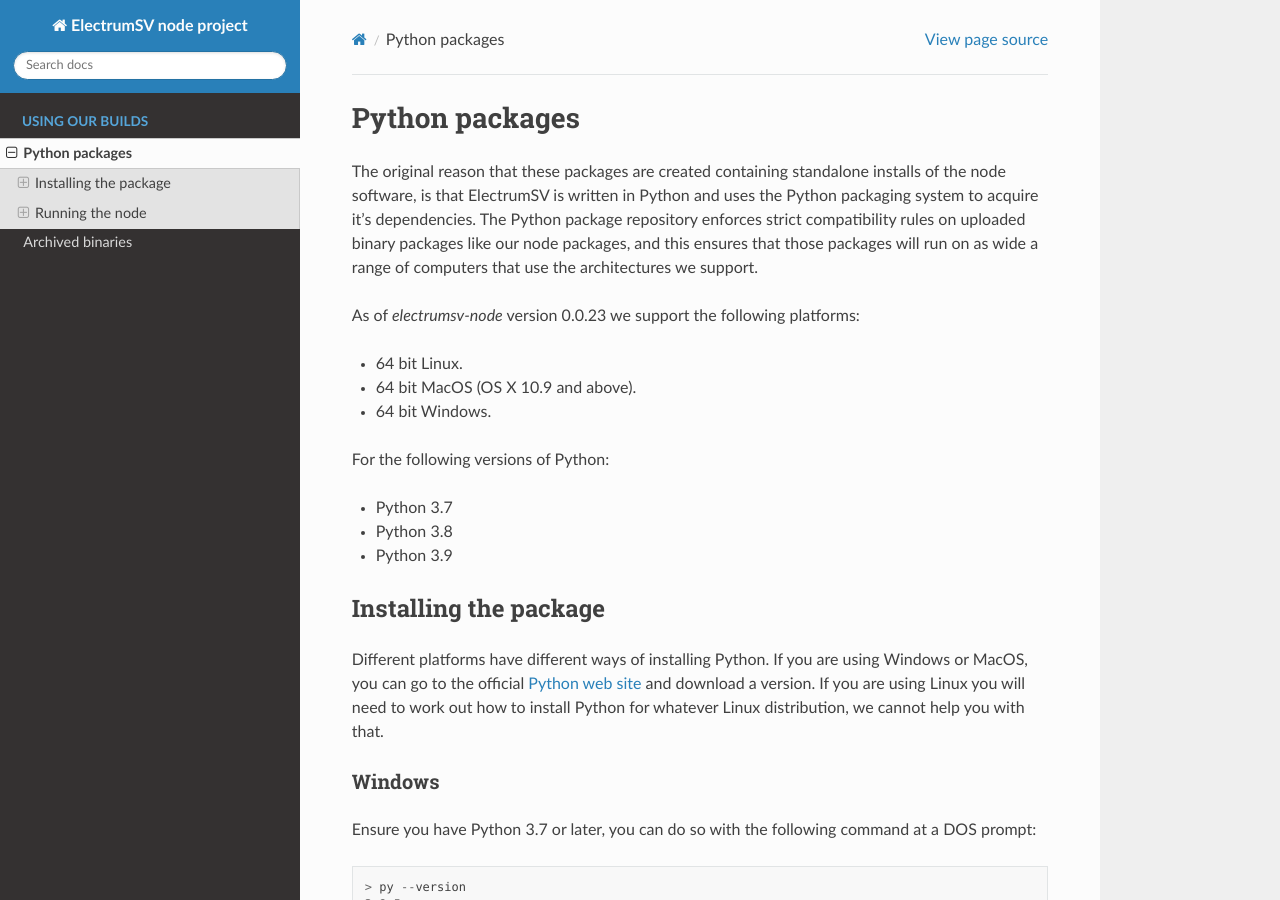
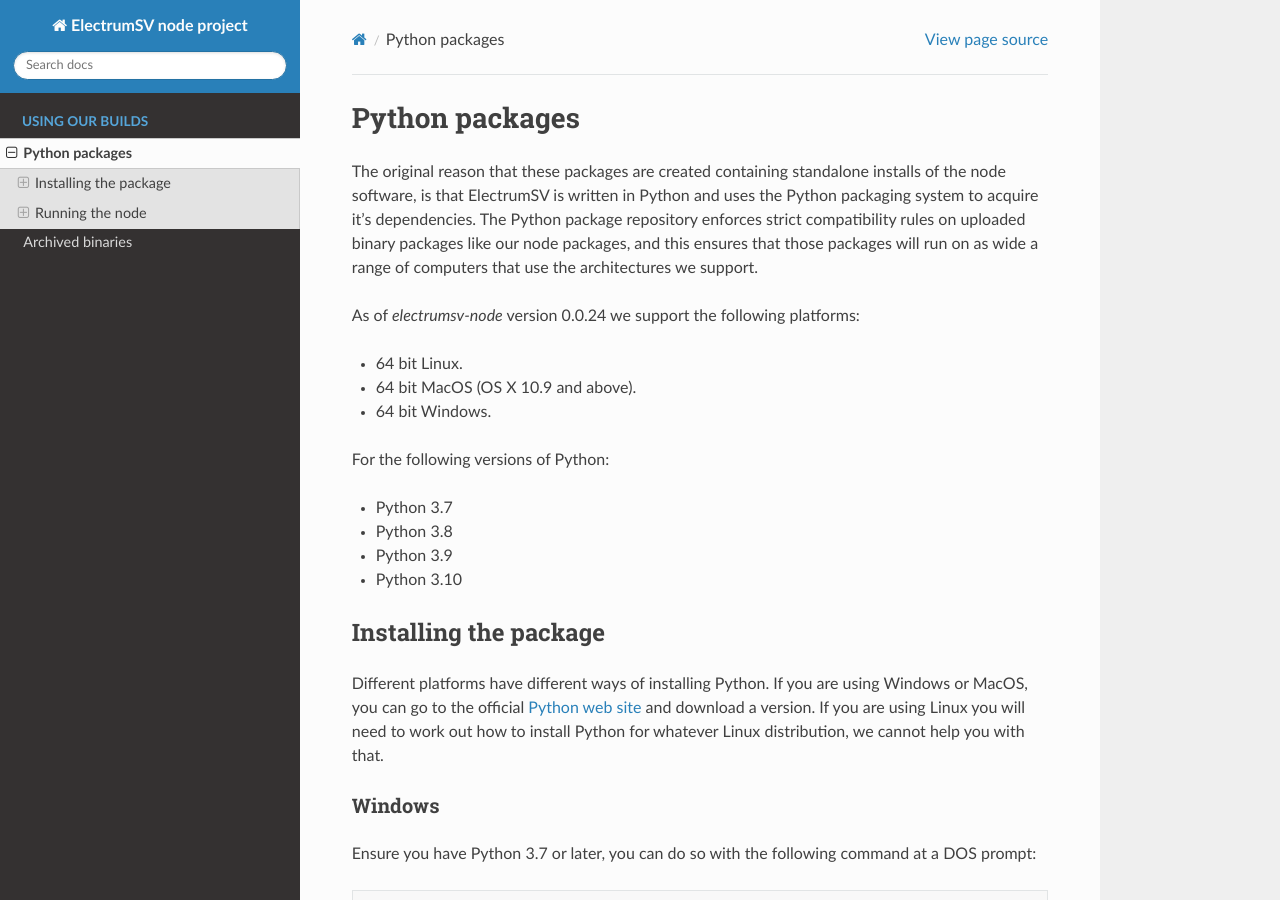
Before and after one commit to electrumsv/electrumsv-node, a Sphinx documentation site: the page built from docs/release-artifacts/python-packages.rst, in a window 1280 px wide and 900 px high. Built offline with Sphinx 7.4.7 and the Read the Docs theme 2.0.0, drawn with Linux system fonts in a browser that asks for light colours.

Commit message:
Add Python 3.10 support.

```diff
--- a/docs/release-artifacts/python-packages.rst
+++ b/docs/release-artifacts/python-packages.rst
@@ -7,7 +7,7 @@
 rules on uploaded binary packages like our node packages, and this ensures that those packages
 will run on as wide a range of computers that use the architectures we support.
 
-As of `electrumsv-node` version 0.0.23 we support the following platforms:
+As of `electrumsv-node` version 0.0.24 we support the following platforms:
 
 * 64 bit Linux.
 * 64 bit MacOS (OS X 10.9 and above).
@@ -18,6 +18,7 @@
 * Python 3.7
 * Python 3.8
 * Python 3.9
+* Python 3.10
 
 Installing the package
 ----------------------
--- a/electrumsv_node/__init__.py
+++ b/electrumsv_node/__init__.py
@@ -1,3 +1,3 @@
-__version__ = '0.0.23'
+__version__ = '0.0.24'
 
 from .electrumsv_node import *
```
Also changed, not shown: README.md (+1 -1 lines), 4 other files.
